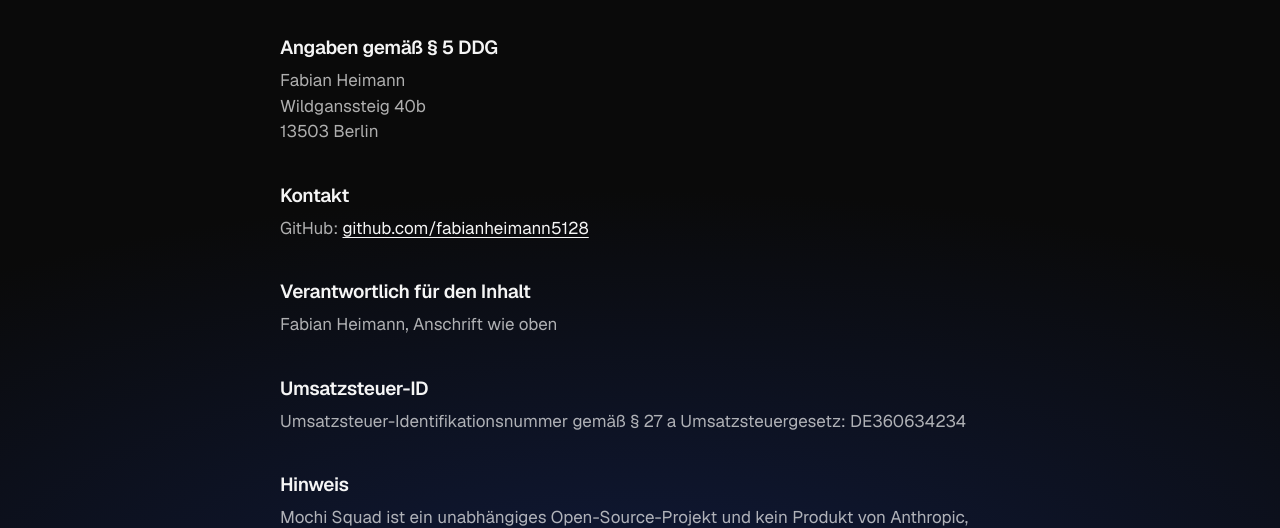
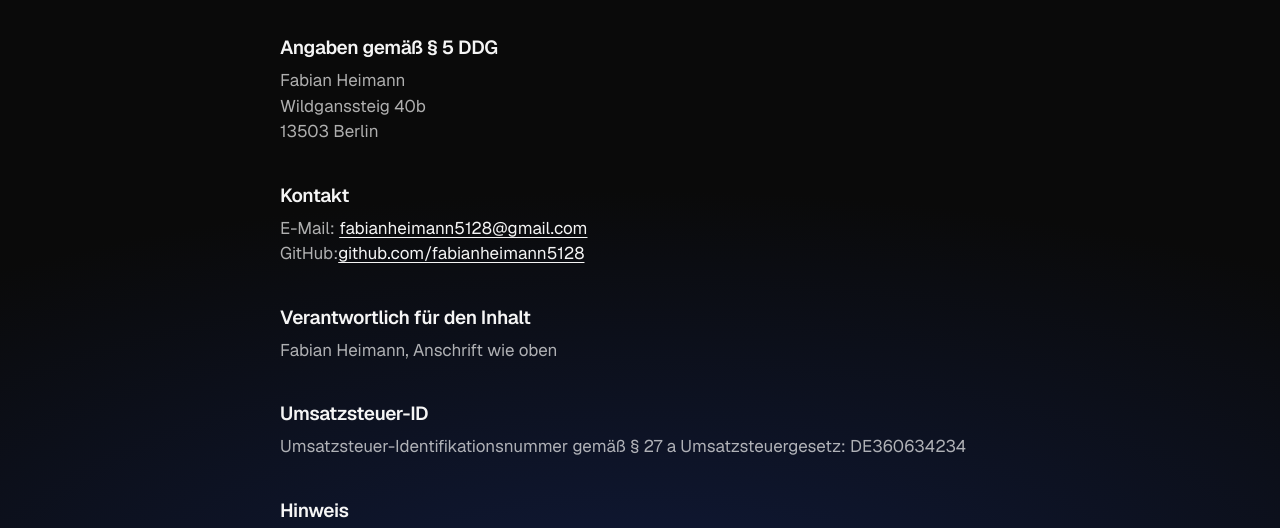
Before and after one commit to fabianheimann5128/mochi-squad-website, a plain HTML site: page impressum.html in a window 1280 px wide. Shown: the part 241-769 px from the top of the page. Drawn offline with Linux system fonts and the light colour scheme.

Commit message:
Legal pages: add contact e-mail
Co-Authored-By: Claude Fable 5.2 <noreply@anthropic.com>

```diff
--- a/impressum.html
+++ b/impressum.html
@@ -17,7 +17,7 @@
 <h2>Angaben gemäß § 5 DDG</h2>
 <p>Fabian Heimann<br>Wildganssteig 40b<br>13503 Berlin</p>
 <h2>Kontakt</h2>
-<p>GitHub: <a href="https://github.com/fabianheimann5128">github.com/fabianheimann5128</a></p>
+<p>E-Mail: <a href="mailto:fabianheimann5128@gmail.com">fabianheimann5128@gmail.com</a><br>GitHub:<a href="https://github.com/fabianheimann5128">github.com/fabianheimann5128</a></p>
 <h2>Verantwortlich für den Inhalt</h2>
 <p>Fabian Heimann, Anschrift wie oben</p>
 <h2>Umsatzsteuer-ID</h2>
```
Also changed, not shown: datenschutz.html (+1 -1 lines).
